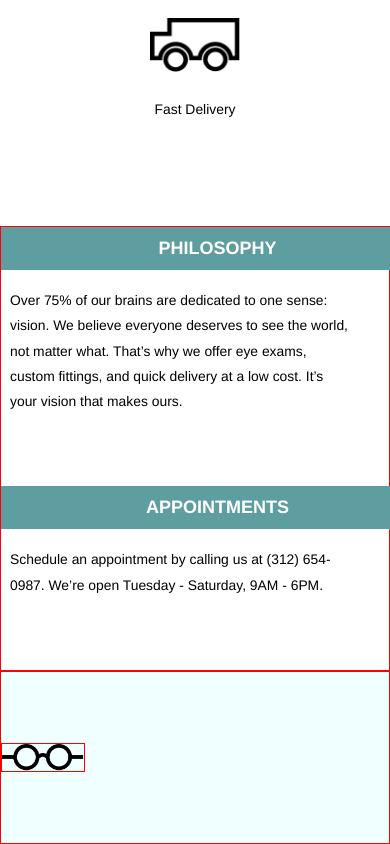
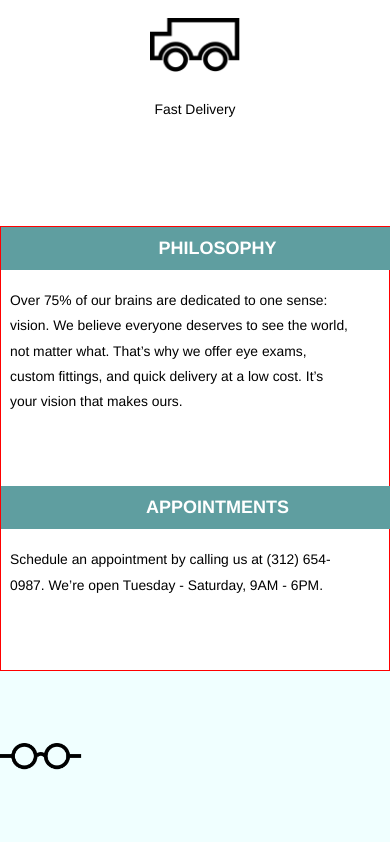
Before and after one commit to Alhall1974/tortoiseshelloptics, a plain HTML site: page index.html in a window 390 px wide. Shown: the part 681-1525 px from the top of the page. Drawn offline with Linux system fonts and the light colour scheme.

Commit message:
media queries not 100%

```diff
--- a/resources/css/style.css
+++ b/resources/css/style.css
@@ -286,16 +286,10 @@ div span {
 }
 
 
-footer img {
-  border: 1px solid red;
-
-}
-
 footer {
   max-width: 100%;
   padding: 0;
   margin: 0;
-  border: 1px solid red;
 }
 
 .footer {
```
Also changed, not shown: index.html (line endings or trailing spaces).
